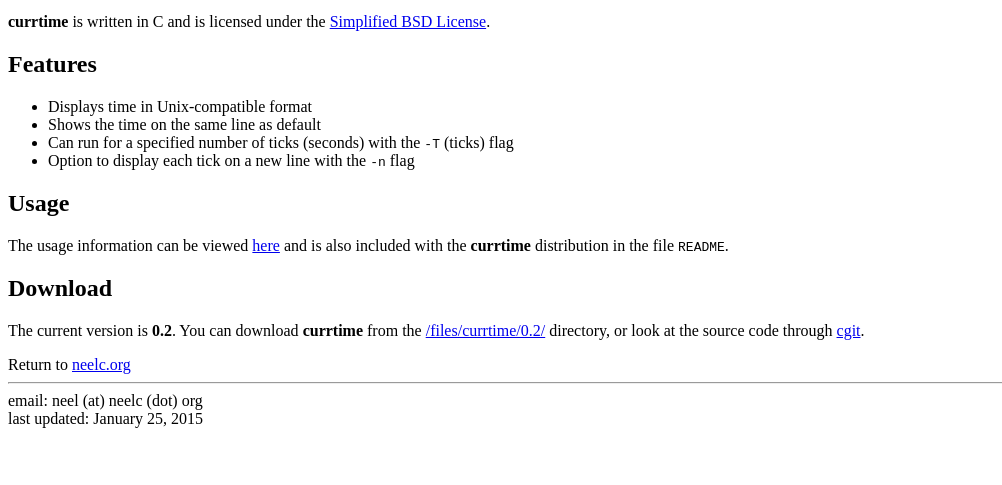
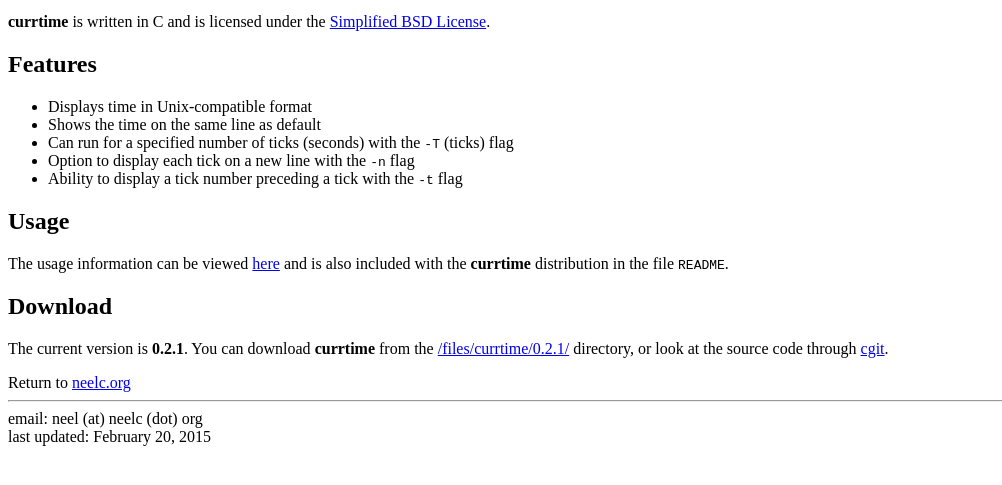
Before and after one commit to neelchauhan/www.neelc.org-OLD, a plain HTML site: page software/currtime/index.html in a window 1280 px wide. Shown: the part 87-572 px from the top of the page, without its empty margins (0-1002 px from the left). Drawn offline with Linux system fonts and the light colour scheme.

Commit message:
Added currtime 0.2.1

```diff
--- a/software/currtime/index.html
+++ b/software/currtime/index.html
@@ -16,6 +16,8 @@ format.</p>
 <li>Can run for a specified number of ticks (seconds) with the <code>-T</code>
 (ticks) flag</li>
 <li>Option to display each tick on a new line with the <code>-n</code> flag</li>
+<li>Ability to display a tick number preceding a tick with the <code>-t</code>
+flag</li>
 </ul>
 <h2><a name="usage"> </a> Usage</h2>
 <p>The usage information can be viewed
@@ -24,14 +26,14 @@ included with the <b>currtime</b> distribution in the file
 <code>README</code>.</p>
 
 <h2><a name="download"> </a> Download</h2>
-<p>The current version is <b>0.2</b>. You can download <b>currtime</b> from the
-<a href="/files/currtime/0.2/">/files/currtime/0.2/</a> directory, or look at
-the source code through
+<p>The current version is <b>0.2.1</b>. You can download <b>currtime</b> from
+the <a href="/files/currtime/0.2.1/">/files/currtime/0.2.1/</a> directory, or
+look at the source code through
 <a href="http://git.neelc.org/currtime.git/">cgit</a>.</p>
 
 Return to <a href="/">neelc.org</a>
 <hr>
 email: neel&nbsp;(at)&nbsp;neelc&nbsp;(dot)&nbsp;org<br>
-last updated: January 25, 2015
+last updated: February 20, 2015
 </body>
 </html>
```
Also changed, not shown: 3 other files.
